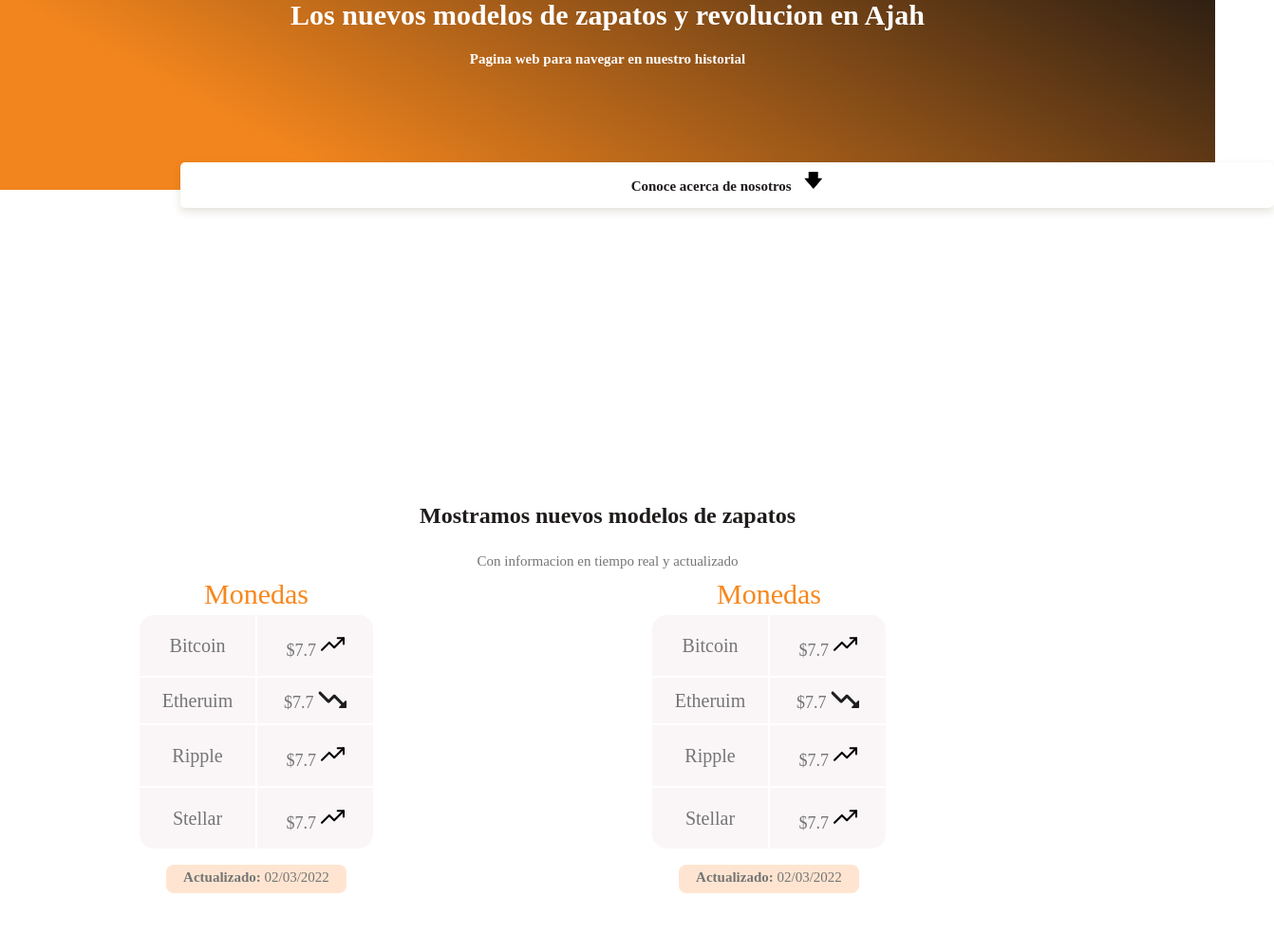
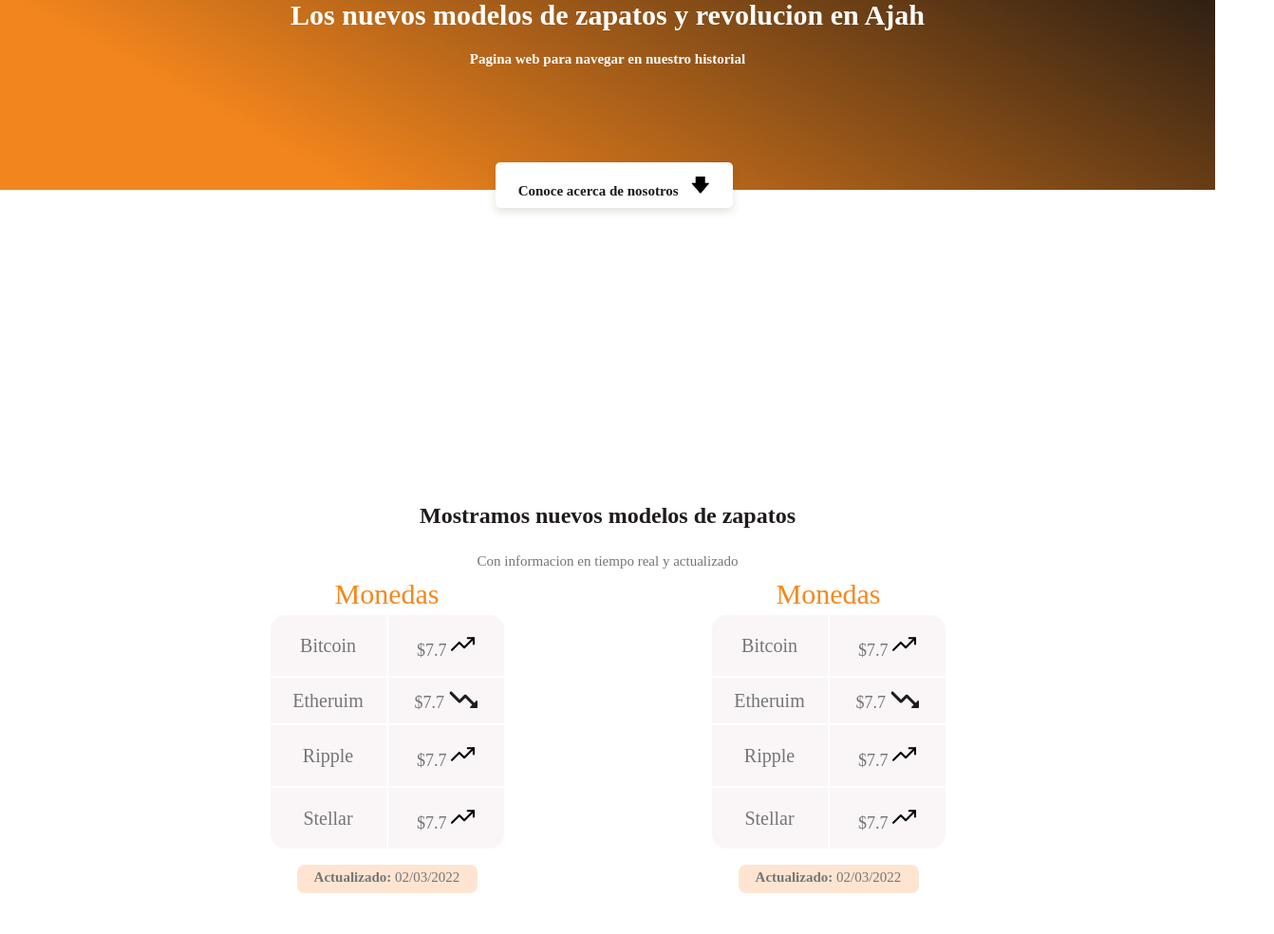
Before and after one commit to JahirLarico/Adapted_Project, a plain HTML site: page index.html in a window 1280 px wide. Shown: the part 134-1118 px from the top of the page at 95% size, 1342 px wide, since content can reach past the window. Drawn offline with Linux system fonts and the light colour scheme.

Commit message:
Footer 1.2

```diff
--- a/css/style.css
+++ b/css/style.css
@@ -55,18 +55,19 @@ header{
     position: absolute;
     top: 270px;
     display: block;
-    width: 90%;
-    margin: 0 auto;
+    width: 250px;
     margin-top: 35px;
+    padding: 15px;
+    left: calc(50% - 118px);
     height: 48px;
     border-radius: 5px;
     background-color: var(--white);
     box-shadow: 0px 4px 8px rgb(89, 73, 30,0.16);
+    border: none;
     font-size: 1.5rem;
     font-weight: bold;
     color: var(--warm-black);
     text-decoration: none;
-    line-height: 5rem;
 }
 .header_button span{
     display: inline-block;
--- /dev/null
+++ b/css/tablet.css
@@ -0,0 +1,14 @@
+.main_tables_container{
+    display: flex;
+    width: 930px;
+    margin: 0 auto;
+}
+.product_card_container{
+    display: flex;
+    flex-wrap: wrap;
+    width: 930px;
+    margin: 0 auto;
+}
+.plans_container_slides{
+    justify-content: center;
+}
--- a/index.html
+++ b/index.html
@@ -6,8 +6,7 @@
     <meta name="viewport" content="width=device-width, initial-scale=1.0">
     <title>Document</title>
     <link rel="stylesheet" href="/css/style.css" >
-    <link rel="stylesheet" href="tablet.css" media="screen and  (min-width:480px)">
-    <link rel="stylesheet" href="tablet.css" media="screen and  (min-width:480px)">
+    <link rel="stylesheet" href="/css/tablet.css" media="screen and  (min-width:930px)">
 </head>
 <body>
     <header>
@@ -36,6 +35,7 @@
                     <div class="actual_money_container">
                         <table>
                             <tr>
+
                                 <td class="table_top_left">Bitcoin</td>
                                 <td class="table_top_right table_right">$7.7 <span class="up"></span></td>
                             </tr>
```
